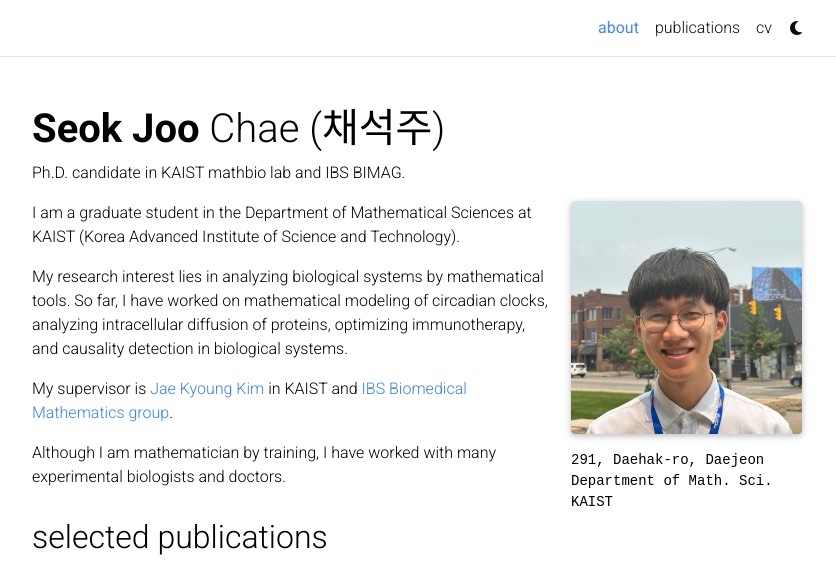
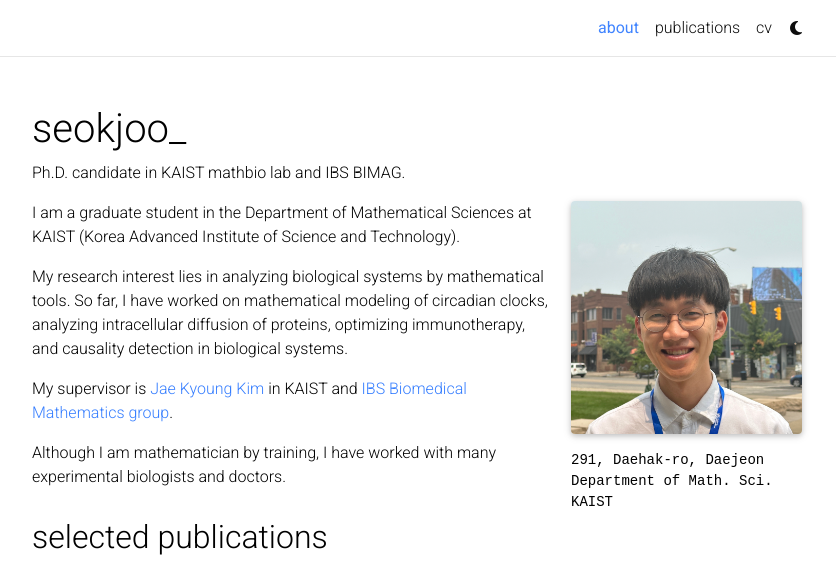
Before and after one commit to sjchae1207/sjchae1207.github.io, a Jekyll site: the page built from _pages/about.md, in a window 1280 px wide, cut to the strip 0-584 px from the top of the page. Shown: the whole strip, without its empty margins (223-1059 px from the left). Built offline with Jekyll 4.4.1, drawn with Linux system fonts in a browser that asks for light colours; full-size pictures stand in for the smaller copies a plugin makes; comment, search, counter and statistics services are not loaded; a style sheet for code colours, icons or effects is not loaded.

```diff
--- a/_config.yml
+++ b/_config.yml
@@ -2,7 +2,7 @@
 # Site settings
 # -----------------------------------------------------------------------------
 
-title: blank # the website title (if blank, full name will be used instead)
+title: seokjoo_ # the website title (if blank, full name will be used instead)
 first_name: Seok Joo
 middle_name:
 last_name: Chae (채석주)
```
